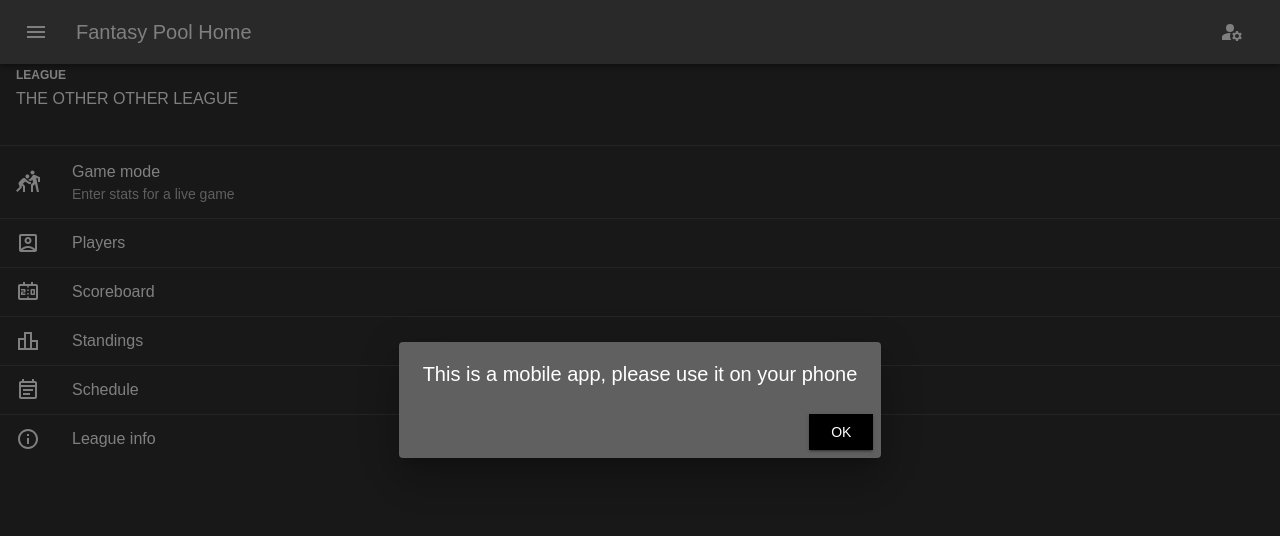
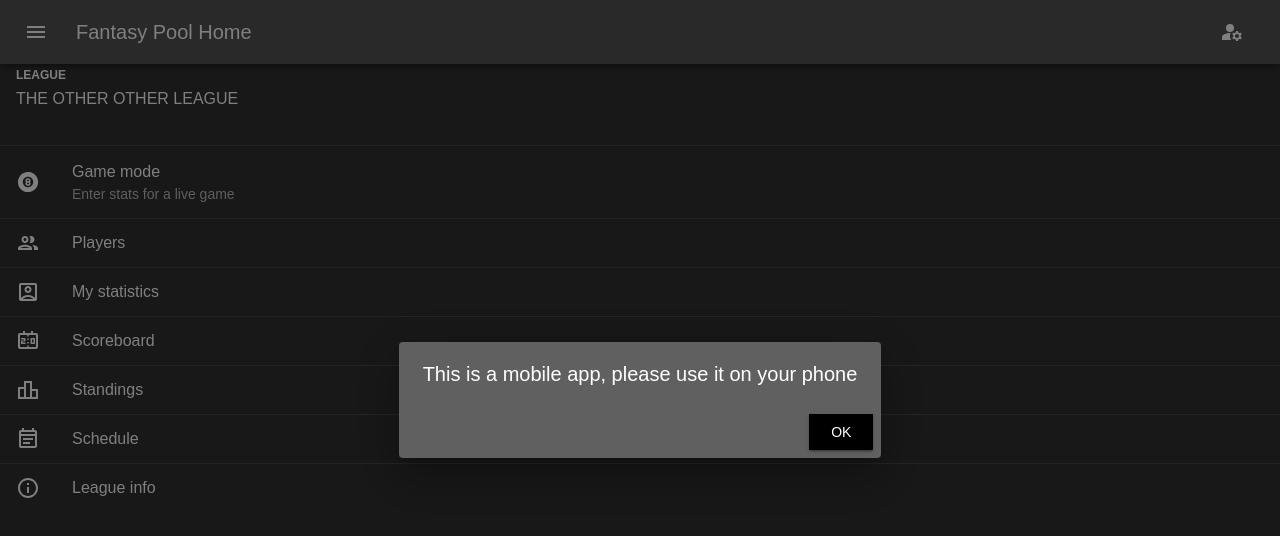
Before and after one commit to jcbauman/fantasy-pool, a React (Create React App) app: page / in a window 1280 px wide. Shown: the top 536 px of the page. Built offline with nearby package versions, Linux system fonts and the light colour scheme; no server answers; the database is empty; sample sign-in values are in the browser's storage.

Commit message:
date sort

```diff
--- a/src/pages/nav/TopNav.tsx
+++ b/src/pages/nav/TopNav.tsx
@@ -14,6 +14,7 @@ import { useSelector } from "react-redux";
 import { RootState } from "../../redux/store";
 import { Link as RouterLink, useNavigate } from "react-router-dom";
 import { useAppContext } from "../../context/AppContext";
+import EightBallIcon from "../../shared-components/icons/EightBallIcon";
 
 export const TopNav: FC = () => {
   const { title, showBackButton, hideButtons } = useTopNav();
@@ -65,7 +66,7 @@ export const TopNav: FC = () => {
               variant="dot"
               invisible={window.location.pathname === "/live-game"}
             >
-              <SportsKabaddiIcon />
+              <EightBallIcon color="white" />
             </Badge>
           </IconButton>
         )}
--- a/src/pages/overview/OverviewPage.tsx
+++ b/src/pages/overview/OverviewPage.tsx
@@ -10,16 +10,21 @@ import ScoreboardOutlinedIcon from "@mui/icons-material/ScoreboardOutlined";
 import LeaderboardOutlinedIcon from "@mui/icons-material/LeaderboardOutlined";
 import EventNoteOutlinedIcon from "@mui/icons-material/EventNoteOutlined";
 import InfoOutlinedIcon from "@mui/icons-material/InfoOutlined";
-import AccountBoxOutlinedIcon from "@mui/icons-material/AccountBoxOutlined";
+import GroupOutlinedIcon from "@mui/icons-material/GroupOutlined";
 import SportsKabaddiOutlinedIcon from "@mui/icons-material/SportsKabaddiOutlined";
 import { PageContainer } from "../../shared-components/PageContainer";
 import { useAppContext } from "../../context/AppContext";
 import { Link as RouterLink, useFetcher } from "react-router-dom";
 import { useDispatch } from "react-redux";
 import { sendSuccessNotificaton } from "../../redux/notificationSlice";
+import EightBallIcon from "../../shared-components/icons/EightBallIcon";
+import AccountBoxOutlinedIcon from "@mui/icons-material/AccountBoxOutlined";
 
 export const OverviewComponent: FC = () => {
-  const { league } = useAppContext();
+  const {
+    league,
+    authState: { player },
+  } = useAppContext();
   const dispatch = useDispatch();
 
   const onClickBlockedField = (): void => {
@@ -54,7 +59,7 @@ export const OverviewComponent: FC = () => {
             <ListItem disablePadding>
               <ListItemButton to="/live-game" component={RouterLink}>
                 <ListItemIcon>
-                  <SportsKabaddiOutlinedIcon />
+                  <EightBallIcon color="white" />
                 </ListItemIcon>
                 <ListItemText
                   primary="Game mode"
@@ -66,9 +71,21 @@ export const OverviewComponent: FC = () => {
             <ListItem disablePadding>
               <ListItemButton to="/players" component={RouterLink}>
                 <ListItemIcon>
+                  <GroupOutlinedIcon />
+                </ListItemIcon>
+                <ListItemText primary="Players" />
+              </ListItemButton>
+            </ListItem>
+            <Divider component="li" />
+            <ListItem disablePadding>
+              <ListItemButton
+                to={`/players/${player?.id ?? ""}`}
+                component={RouterLink}
+              >
+                <ListItemIcon>
                   <AccountBoxOutlinedIcon />
                 </ListItemIcon>
-                <ListItemText primary="Players" />
+                <ListItemText primary="My statistics" />
               </ListItemButton>
             </ListItem>
             <Divider component="li" />
--- a/src/pages/playerDetail/components/GameFantasyDetail.tsx
+++ b/src/pages/playerDetail/components/GameFantasyDetail.tsx
@@ -95,7 +95,7 @@ export const GameFantasyDetail: FC<{
                     <TableCell sx={{ textAlign: "right" }}>
                       <Typography
                         variant="body2"
-                        color={pointsPer >= 0 ? "primary" : "error"}
+                        color={pointsPer >= 0 ? "inherit" : "error"}
                       >
                         {normalizeStat(
                           pointsPer *
--- a/src/pages/playerDetail/components/GameLog.tsx
+++ b/src/pages/playerDetail/components/GameLog.tsx
@@ -21,6 +21,7 @@ import {
 } from "../../../utils/statsUtils";
 import { mockScoringMatrix } from "../../../backend/fixtures";
 import { GameFantasyDetailDialog } from "./GameFantasyDetailDialog";
+import { sortGamesByDate } from "../../../utils/gameUtils";
 
 export const GameLog: FC<{ player: Player; games: Game[] }> = ({
   player,
@@ -29,6 +30,8 @@ export const GameLog: FC<{ player: Player; games: Game[] }> = ({
   const [detailModalGame, setDetailModalGame] = useState<Game | undefined>(
     undefined
   );
+  const dateSortedGames = sortGamesByDate(games);
+
   return (
     <Card>
       <Stack direction="column" sx={{ p: 0, pb: 1 }}>
@@ -118,7 +121,7 @@ export const GameLog: FC<{ player: Player; games: Game[] }> = ({
                 </TableRow>
               </TableHead>
               <TableBody>
-                {games.map((g) => {
+                {dateSortedGames.map((g) => {
                   const stats = getStatsForGame(player.id, g);
                   const fantasyPoints = getFantasyScoreForPlayerSeason(
                     [g],
--- a/src/pages/profile/components/SignIn.tsx
+++ b/src/pages/profile/components/SignIn.tsx
@@ -9,7 +9,7 @@ import {
 } from "@mui/material";
 import { FC, useState } from "react";
 import { SubmitHandler, useForm } from "react-hook-form";
-import { useNavigate } from "react-router-dom";
+import { useLocation, useNavigate } from "react-router-dom";
 import { useAppContext } from "../../../context/AppContext";
 
 interface FormValues {
@@ -18,6 +18,10 @@ interface FormValues {
   leagueInvite?: string;
 }
 
+const useQuery = () => {
+  return new URLSearchParams(useLocation().search);
+};
+
 export const SignIn: FC = () => {
   const {
     register,
@@ -25,10 +29,13 @@ export const SignIn: FC = () => {
     setError,
     formState: { errors },
   } = useForm<FormValues>();
+  const query = useQuery();
+  const leagueInvite = query.get("leagueInvite") ?? undefined;
+
   const {
     authState: { signIn, createAccount },
   } = useAppContext();
-  const [signUpMode, setSignUpMode] = useState(0);
+  const [signUpMode, setSignUpMode] = useState(leagueInvite ? 1 : 0);
   const navigate = useNavigate();
   const onSubmit: SubmitHandler<FormValues> = async (data) => {
     if (signUpMode === 1) {
@@ -101,6 +108,7 @@ export const SignIn: FC = () => {
             <TextField
               variant="outlined"
               type="text"
+              defaultValue={leagueInvite}
               label="League invite code"
               {...register("leagueInvite", {
                 required: "League invite is required",
--- a/src/shared-components/PageContainer.tsx
+++ b/src/shared-components/PageContainer.tsx
@@ -45,7 +45,7 @@ export const PageContainer: FC<{
             flexShrink: 0,
           }}
         >
-          <CircularProgress color="secondary" />
+          <CircularProgress color="secondary" sx={{ my: "auto" }} />
         </Stack>
       ) : (
         children
--- /dev/null
+++ b/src/shared-components/icons/EightBallIcon.tsx
@@ -0,0 +1,50 @@
+import React from "react";
+
+interface MyIconProps {
+  color?: string;
+  width?: string | number;
+  height?: string | number;
+}
+
+const EightBallIcon: React.FC<MyIconProps> = ({
+  color = "inherit",
+  width = 24,
+  height = 24,
+}) => (
+  <svg
+    version="1.0"
+    xmlns="http://www.w3.org/2000/svg"
+    width={width}
+    height={height}
+    viewBox="0 0 512.000000 512.000000"
+    preserveAspectRatio="xMidYMid meet"
+  >
+    <g
+      transform="translate(0.000000,512.000000) scale(0.100000,-0.100000)"
+      fill={color}
+      stroke="none"
+    >
+      <path
+        d="M2340 4709 c-563 -58 -1094 -346 -1456 -789 -464 -568 -603 -1330
+-373 -2034 108 -330 283 -612 534 -862 504 -499 1237 -721 1930 -583 599 120
+1103 472 1430 999 198 319 315 736 315 1120 0 384 -117 801 -315 1120 -292
+470 -730 806 -1244 954 -263 76 -553 102 -821 75z m390 -1044 c235 -35 449
+-144 620 -315 340 -340 425 -845 216 -1275 -273 -561 -935 -792 -1491 -521
+-232 114 -403 283 -519 513 -208 416 -127 935 199 1268 261 266 613 385 975
+330z"
+      />
+      <path
+        d="M2422 3345 c-105 -23 -208 -79 -283 -154 -76 -76 -116 -150 -132
+-245 -20 -119 17 -249 98 -344 l37 -42 -37 -42 c-49 -58 -84 -134 -98 -212
+-48 -282 219 -546 553 -546 215 0 432 124 514 292 75 154 52 336 -59 466 l-37
+42 37 42 c81 95 118 225 98 344 -16 95 -56 169 -132 245 -139 139 -354 198
+-559 154z m239 -322 c60 -19 124 -75 134 -116 23 -92 -96 -187 -235 -187 -69
+0 -148 29 -191 70 -64 61 -64 119 0 180 68 65 187 87 292 53z m0 -640 c60 -19
+124 -75 134 -116 11 -42 -3 -78 -44 -117 -96 -91 -286 -91 -382 0 -64 61 -64
+119 0 180 68 65 187 87 292 53z"
+      />
+    </g>
+  </svg>
+);
+
+export default EightBallIcon;
--- /dev/null
+++ b/src/utils/gameUtils.ts
@@ -0,0 +1,9 @@
+import { Game } from "../types";
+
+export const sortGamesByDate = (games: Game[]): Game[] => {
+  return games.sort((a, b) => {
+    const dateA = new Date(a.timestamp);
+    const dateB = new Date(b.timestamp);
+    return dateB.getTime() - dateA.getTime();
+  });
+};
```
